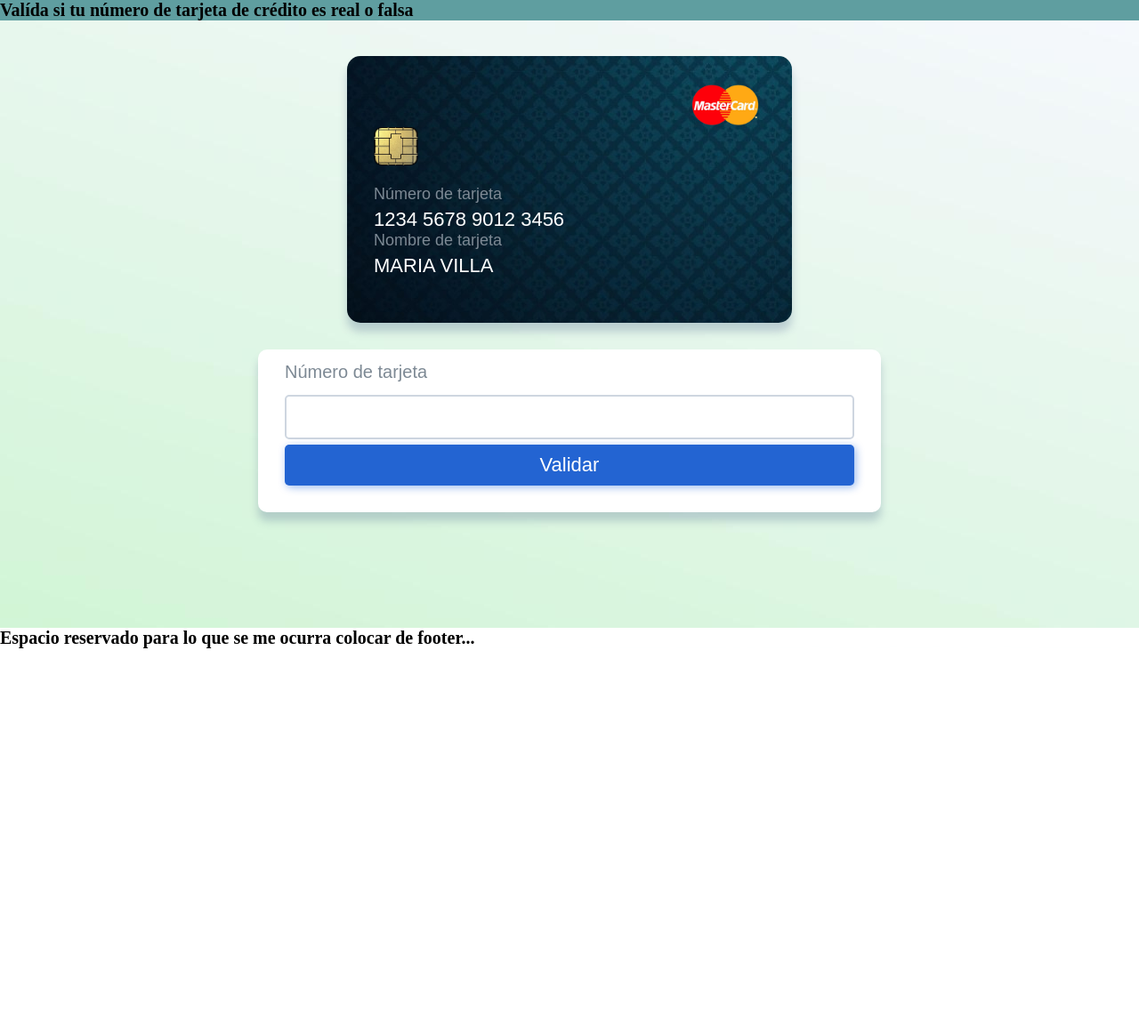
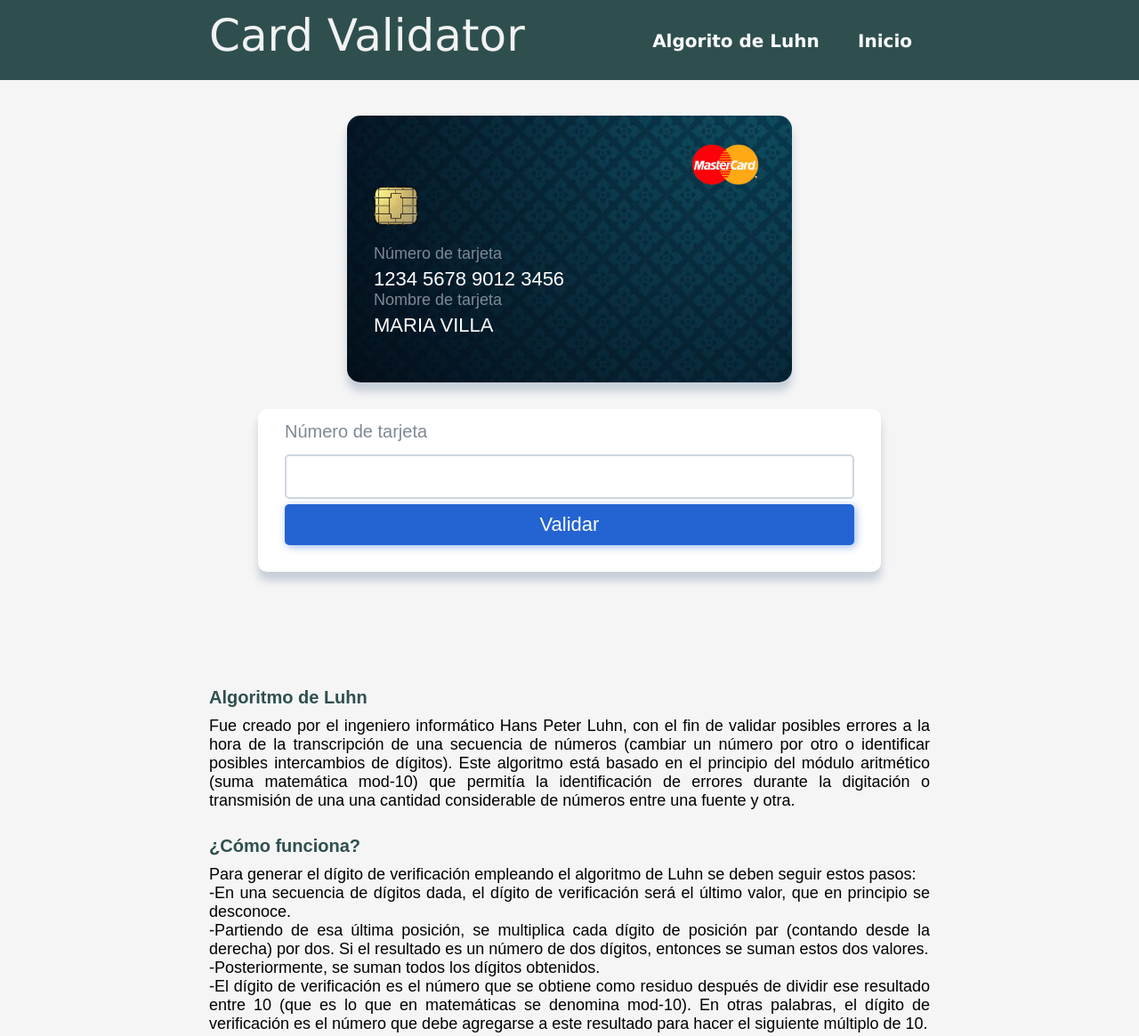
Before and after one commit to kidaniland/Card-validation, a website with bundled scripts: page src/index.html in a window 1280 px wide. Shown: the top 1165 px of the page at 89% size. Before the commit the page ends 800 px from the top, so only its background shows below. Built offline with nearby package versions, Linux system fonts and the light colour scheme.

Commit message:
Index js agregado scroll, html agregado header y section contenido, css agregado estilos de header y contenido

```diff
--- a/src/index.html
+++ b/src/index.html
@@ -8,11 +8,13 @@
   </head>
   <body>
     <!-------------------HEADER----------------------------------------->
-    <header>
-      <div>
-        <h1>
-          Valída si tu número de tarjeta de crédito es real o falsa
-        </h1>
+    <header class="header" id="header">
+      <div class="wrapper">
+        <div class="logo">Card Validator</div>
+        <nav>
+          <a href="#contenido">Algorito de Luhn</a>
+          <a href="#card">Inicio</a>
+        </nav>
       </div>
     </header>
     <!----------------------MAIN--------------------------------------->
@@ -45,17 +47,25 @@
     <!--------------Repuestas de validación------------------------------------>
         <section class="respuesta" id="respuesta" style="display: none;">
           <div id="respTarjeta" class="respTarjeta">
-            <span id="FalseTrue"></span>
+            <p id="FalseTrue"></p>
           </div>
+        </section>
+      <!------------------CONTENIDO------------------------------------------->
+        <section class="contenido wrapper" id="contenido">
+          <h1>Algoritmo de Luhn</h1>
+          <p>Fue creado por el ingeniero informático Hans Peter Luhn, con el fin de validar posibles errores a la hora de la transcripción de una secuencia de números (cambiar un número por otro o identificar posibles intercambios de dígitos). Este algoritmo está basado en el principio del módulo aritmético (suma matemática mod-10) que permitía la identificación de errores durante la digitación o transmisión de una una cantidad considerable de números entre una fuente y otra.</p><br>
+          <h1>¿Cómo funciona?</h1>
+          <p>Para generar el dígito de verificación empleando el algoritmo de Luhn se deben seguir estos pasos:<br>
+          -En una secuencia de dígitos dada, el dígito de verificación será el último valor, que en principio se desconoce.<br>
+          -Partiendo de esa última posición, se multiplica cada dígito de posición par (contando desde la derecha) por dos. Si el resultado es un número de dos dígitos, entonces se suman estos dos valores.<br>
+          -Posteriormente, se suman todos los dígitos obtenidos.<br>
+          -El dígito de verificación es el número que se obtiene como residuo después de dividir ese resultado entre 10 (que es lo que en matemáticas se denomina mod-10). En otras palabras, el dígito de verificación es el número que debe agregarse a este resultado para hacer el siguiente múltiplo de 10.</p><br>
+          <img src="./images/PAN_valido_luhn.png" alt="">
         </section>
     </main>
     <!----------------------------FOOTER------------------------------------->
     <footer>
-      <div>
-        <h1>
-          Espacio reservado para lo que se me ocurra colocar de footer...
-        </h1>
-      </div>
+        <p>Hecho por: @kidaniland - proyecto de práctica 2 - fecha: 06/12/2020</p>
     </footer>
     <script src="index.js" type="module"></script>
   </body>
--- a/src/index.js
+++ b/src/index.js
@@ -3,11 +3,27 @@ import validator from './validator.js';
 console.log(validator);
 
 //ELEMENTOS DE HTML
+const linkHeader = document.querySelectorAll(".header a");
 const inputCardNumber = document.getElementById('inputNumber');
 const bValidate = document.getElementById('btn-validate');
 const sectionRespuesta = document.getElementById('respuesta');
 const spanFalseTrue = document.getElementById('FalseTrue');
 
+//DEZPLAZAMIENTO DESDE HEADER
+for (const link of linkHeader){
+    link.addEventListener('click', function(e){
+        e.preventDefault();
+        const href = this.getAttribute("href"); //puede ser contenido o card
+        const offsetTop = document.querySelector(href).offsetTop;
+        //console.log("MIRAAA LA DISTANCIA>>>",offsetTop);
+
+        scroll({
+          top: offsetTop,
+          behavior: "smooth"
+        });
+        console.log(">>>", href);
+    })
+}
 
 //EVENTO DEL TECLADO NO LETRAS
 let noLetter = document.getElementById('inputNumber');
@@ -20,18 +36,22 @@ noLetter.addEventListener('keyup', function(e){
 //EVENTO BOTON VALIDAR
 bValidate.addEventListener('click', function(){
     let creditCardNumber = inputCardNumber.value;
-    console.log("BOTON", creditCardNumber);
-
-    //validator.isValid(creditCardNumber);
-    //validator.maskify(creditCardNumber);
-
+//CONDICION TODOS LOS DíGITOS
+    if(creditCardNumber.length < 16){
+        alert("ERROR: debes ingresar los 16 dígitos de tu tarjeta");
+    }
 //CONDICION PARA MOSTRAR RESULTADOS
     if(validator.isValid(creditCardNumber)){
         sectionRespuesta.style.display = "block";
-        spanFalseTrue.textContent = "La tarjeta: "+validator.maskify(creditCardNumber)+" es TRUE.";
+        let colorTrue = "TRUE";
+        spanFalseTrue.innerHTML = "La tarjeta n°: "+validator.maskify(creditCardNumber)
+        +" es "+colorTrue.fontcolor('green');
     }
     else{
         sectionRespuesta.style.display = "block";
-        spanFalseTrue.textContent = "La tarjeta: "+validator.maskify(creditCardNumber)+" es FALSE.";
+        let colorFalse = "FALSE";
+        spanFalseTrue.innerHTML = "La tarjeta n°: "+validator.maskify(creditCardNumber)
+        +" es "+colorFalse.fontcolor('red');
     }
+    inputCardNumber.value = "";
 });
--- a/src/style.css
+++ b/src/style.css
@@ -7,10 +7,53 @@ html {
     font-size: 62.5%;
 }
 header {
-    background-color: cadetblue;
+    width:100%; /* Establecemos que el header abarque el 100% del documento */
+	overflow:hidden; /* Eliminamos errores de float */
+    background: darkslategray;
+    height: 14rem;
+    margin-top: -5rem;
+    font-family: Verdana, Geneva, Tahoma, sans-serif;
 }
+.wrapper {
+	width:90%; /* Establecemos que el ancho sera del 90% */
+	max-width: 81rem;
+	margin:auto; /* Centramos los elementos */
+	overflow:hidden; /* Eliminamos errores de float */
+}
+
+header .logo {
+	color:#f2f2f2;
+	font-size: 5rem;
+	line-height: 18rem;
+	float:left;
+}
+
+header nav {
+	float:right;
+	line-height:20rem;
+}
+
+header nav a {
+	display:inline-block;
+	color:#fff;
+	text-decoration:none;
+	padding: 1rem 2rem;
+	line-height:normal;
+	font-size: 2rem;
+	font-weight:bold;
+	-webkit-transition:all 500ms ease;
+	-o-transition:all 500ms ease;
+	transition:all 500ms ease;
+}
+
+header nav a:hover {
+	background:#f56f3a;
+	border-radius: 5rem;
+}
+
+/*--------------MAIN------------------------*/
 main {
-    background-image: url(images/wallpaper3.jpg);
+    background: whitesmoke;
     font-family: Arial, Helvetica, sans-serif;
     display: flex;
     flex-direction: column;
@@ -25,7 +68,6 @@ main {
     margin: auto;
     display: flex;
     flex-direction: column;
-    /*background: violet;*/
     align-items: center;
 }
 .tarjetaEjemplo {
@@ -137,14 +179,29 @@ main {
     padding: 3rem 3rem 3rem 3rem;
     border-radius: 1rem;
     position: relative;
-    top: -18rem;
+    top: -10rem;
     /*display: flex;*/
     flex-direction: column;
     justify-content: space-between;
     box-shadow:  0 1rem 1rem 0 rgba(90,116,148,0.3);
+    font-size: 2rem;
 }
-
-/*--------------------FOOTER-------------------------*/
+/*-------------------CONTENIDO---------------------*/
+.contenido p {
+    margin-bottom: 1em;
+    font-size: 1.8rem;
+    text-align: justify;
+}
+.contenido h1 {
+    margin-bottom: 1rem;
+    font-size: 2rem;
+    color: darkslategray;
+}
+/*-------------------FOOTER----------------------------*/
 footer {
-    background-image: url(images/wallpaper2.jpg);
+    width: 100%;
+    background-color: darkslategray;
+    font-size: 1.2rem;
+    text-align: center;
+    color: whitesmoke;
 }
--- a/src/validator.js
+++ b/src/validator.js
@@ -38,11 +38,11 @@ const validator = {
       //console.log("SUMA DE TODO", add);
 
       if(add % 10 ===0){
-         console.log("RETORNA TRUE");
+         //console.log("RETORNA TRUE");
          return true;
       }
       else{
-         console.log("RETORNA FALSE");
+         //console.log("RETORNA FALSE");
          return false;
       }
    },
```
Also changed, not shown: test/validator.spec.js (+7 -4 lines), .babelrc (added), README.md, src/images/PAN_valido_luhn.png (added), src/images/wallFooter.jpg (added), src/images/wallHeader.jpg (added), 3 other files.
